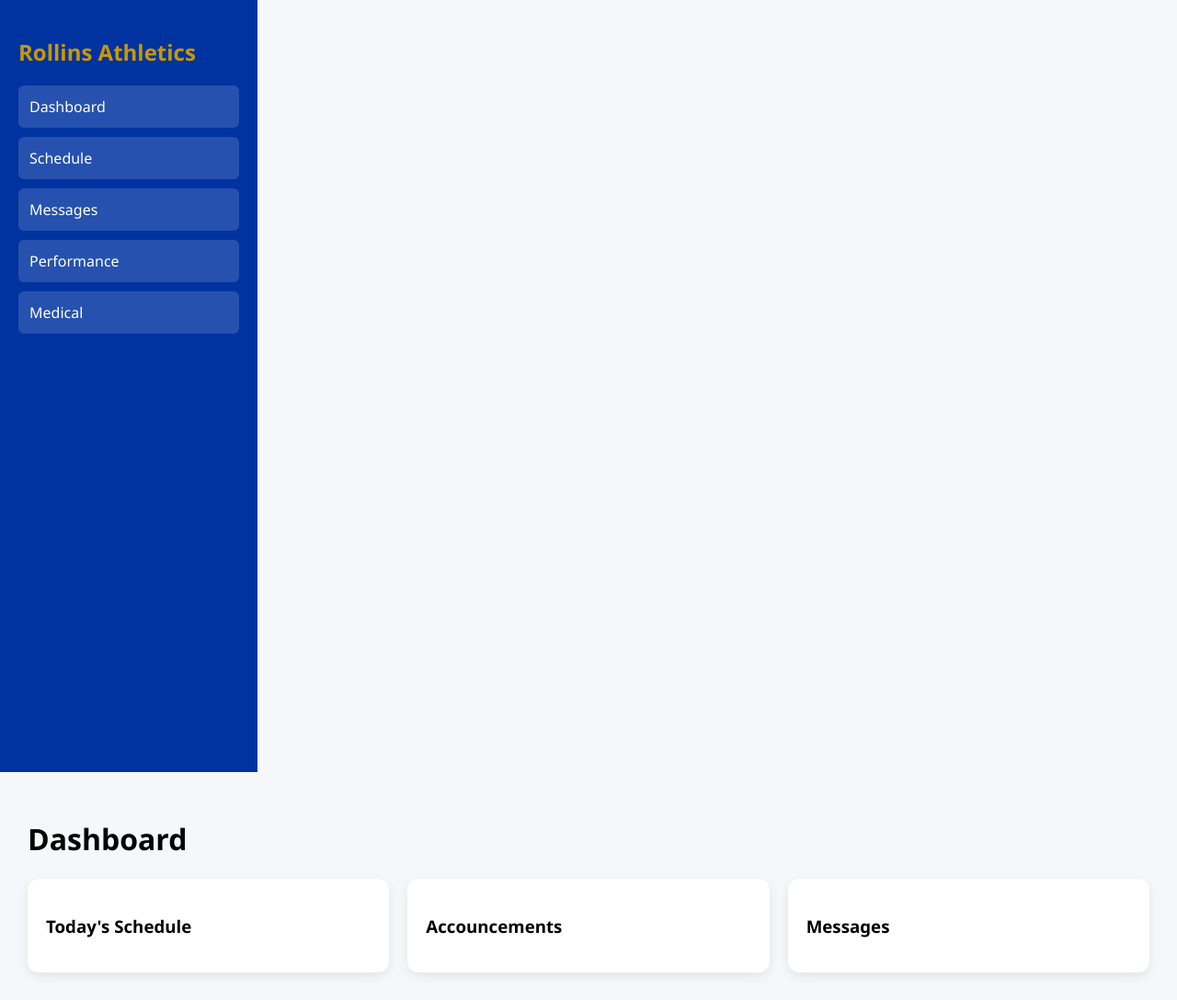
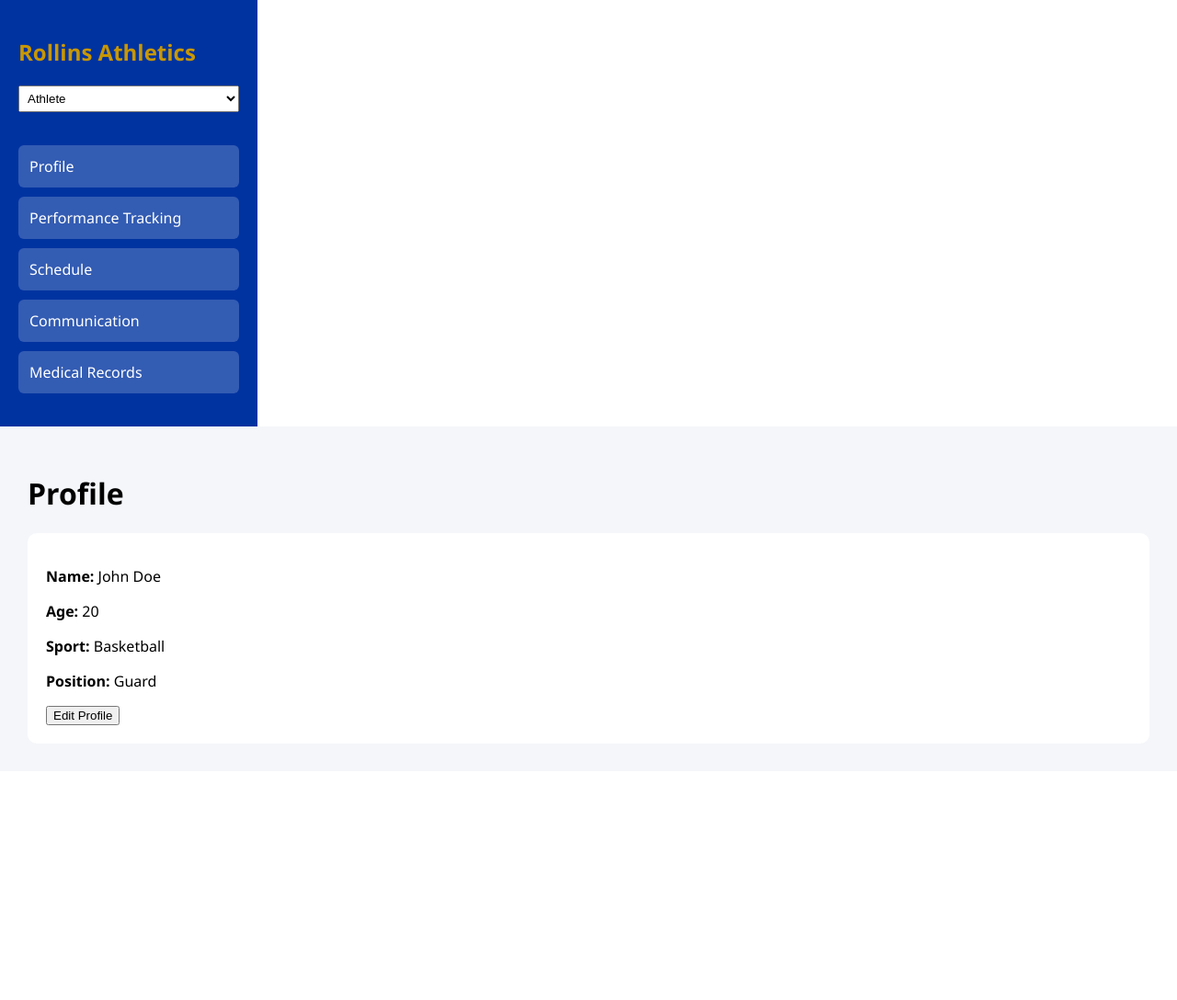
Before and after one commit to caitlynl24/CMS375-Spring2026, a PHP site: page / in a window 1280 px wide. Shown: the whole page at 92% size. After the commit the page ends 789 px from the top, so only its background shows below. Run offline with PHP 8.4, Linux system fonts and the light colour scheme.

Commit message:
Second round of playing with UI

```diff
--- a/UI/assets/css/styles.css
+++ b/UI/assets/css/styles.css
@@ -1,17 +1,17 @@
 body {
     margin: 0;
     font-family: 'Segoe UI', sans-serif;
-    background: #f5f7fb;
 }
 
+/* Layout */
 .app {
     display: flex;
+    height: 100vh;
 }
 
 /* Sidebar */
 .sidebar {
     width: 240px;
-    height: 100vh;
     background: #0033A0;
     color: white;
     padding: 20px;
@@ -19,6 +19,12 @@ body {
 
 .sidebar h2 {
     color: #C99700;
+}
+
+.sidebar select {
+    width: 100%;
+    margin-bottom: 20px;
+    padding: 5px;
 }
 
 .sidebar ul {
@@ -31,47 +37,89 @@ body {
     margin: 10px 0;
     cursor: pointer;
     border-radius: 6px;
-    transition: 0.2s;
 }
 
 .sidebar li,
 .sidebar .active {
-    background: rgba(255, 255, 255, 0.15);
+    background: rgba(255, 255, 255, 0.2);
 }
 
 /* Content */
 .content {
     flex: 1;
     padding: 30px;
+    background: #f4f6f9;
+    overflow-y: auto;
 }
 
 /* Pages */
 .page {
+    display: none;
+}
+
+.page.active {
     display: block;
 }
 
-.hidden {
-    display: none;
+/* Cards */
+.card {
+    background: white;
+    padding: 20px;
+    border-radius: 10px;
+    margin-top: 20px;
 }
 
 /* Grid */
 .grid {
     display: flex;
     gap: 20px;
+}
+
+/* Calendar */
+.calendar {
+    display: grid;
+    grid-template-columns: repeat(7, 1fr);
+    gap: 10px;
     margin-top: 20px;
 }
 
-/* Cards */
-.card {
+.day {
     background: white;
-    padding: 20px;
-    border-radius: 12px;
-    flex: 1;
-    box-shadow: 0 4px 12px rgba(0, 0, 0, 0.08);
+    padding: 15px;
+    border-radius: 8px;
+    text-align: center;
 }
+
+/* Event Colors */
+.practice {color: green;}
+.game {color: red;}
+.lift {color: blue;}
+.rest {color: gray;}
 
 /* Chat */
 .chat-box {
-    height: 400px;
+    height: 300px;
+    background: #eef2f7;
+    padding: 10px;
     overflow-y: auto;
+    margin-bottom: 10px;
 }
+
+.chat-input {
+    display: flex;
+    gap: 10px;
+}
+
+.chat-input input {
+    flex: 1;
+    padding: 10px;
+}
+
+/* Medical */
+.status.recovering {
+    color: orange;
+}
+
+.hidden {
+    display: none;
+}
--- a/UI/assets/js/app.js
+++ b/UI/assets/js/app.js
@@ -1,42 +1,37 @@
 function showPage(pageId) {
-    document.querySelectorAll('.page').forEach(p => p.classList.add('hidden'));
-    document.getElementById(pageId).classList.remove('hidden');
+    document.querySelectorAll('.page').forEach(p => {
+        p.classList.remove('active');
+    });
 
-    document.querySelectorAll('.sidebar li').forEach(li => li.classList.remove('active'));
+    document.getElementById(pageId).classList.add('active');
+
+    document.querySelectorAll('.sidebar li').forEach(li => {
+        li.classList.remove('active');
+    });
+
     event.target.classList.add('active');
 }
 
-//Fake Data
-const schedule = [
-    "Practice - 4:00 PM",
-    "Team Meeting - 6:00 PM"
-];
+// Role Switching (Athlete vs Coach)
+function switchRole(role) {
+    const role = document.getElementById("roleSelect").value;
+    const restriction = document.getElementById("coachRestriction");
 
-const announcements = [
-    "Game rescheduled to Friday",
-    "New workout plan available"
-];
+    if (role === "coach") {
+        restriction.classList.remove("hidden");
+    } else {
+        restriction.classList.add("hidden");
+    }
+}
 
-const messages = [
-    "Coach: Be early today",
-    "Trainer: Recovery session tomorrow"
-];
+//Chat Mock
+const chat = document.getElementById("chat");
 
-// Load Dashboard Data
-schedule.forEach(item => {
-    document.getElementById("schedule-list").innerHTML += `<p>${item}</p>`;
+[
+    "Coach: Practice at 4PM",
+    "Athlete: Got it!",
+].forEach(msg => {
+    const p = document.createElement("p");
+    p.textContent = msg;
+    chat.appendChild(p);
 });
-
-announcements.forEach(item => {
-    document.getElementById("announcements").innerHTML += `<li>${item}</li>`;
-});
-
-messages.forEach(msg => {
-    document.getElementById("messages-preview").innerHTML += `<li>${msg}</li>`;
-});
-
-//Chat mock
-const chat = document.getElementById("chat");
-["Hey team", "Practice at 4", "Don't be late"].forEach(msg => {
-    chat.innerHTML += `<p>${msg}</p>`;
-});
--- a/UI/index.php
+++ b/UI/index.php
@@ -4,66 +4,97 @@
 <!-- Sidebar -->
 <div class="sidebar">
     <h2>Rollins Athletics</h2>
+
+    <!-- Role Toggle (for demo) -->
+    <select id="roleSelect" onchange="switchRole()">
+        <option value="athlete">Athlete</option>
+        <option value="coach">Coach</option>
+    </select>
+
     <ul>
-        <li onclick="showPage('dashboard')" class="active">Dashboard</li>
+        <li onclick="showPage('profile')" class="active">Profile</li>
+        <li onclick="showPage('performance')">Performance Tracking</li>
         <li onclick="showPage('schedule')">Schedule</li>
-        <li onclick="showPage('messages')">Messages</li>
-        <li onclick="showPage('performance')">Performance</li>
-        <li onclick="showPage('medical')">Medical</li>
+        <li onclick="showPage('communication')">Communication</li>
+        <li onclick="showPage('medical')">Medical Records</li>
     </ul>
 </div>
 
-<!-- Main Content -->
+<!-- Content -->
 <div class="content">
 
-    <!-- Dashboard -->
-    <div id="dashboard" class="page">
-        <h1>Dashboard</h1>
+    <!-- Profile -->
+    <div id="profile" class="page active">
+        <h1>Profile</h1>
+
+        <div class="card">
+            <p><strong>Name:</strong> John Doe</p>
+            <p><strong>Age:</strong> 20</p>
+            <p><strong>Sport:</strong> Basketball</p>
+            <p><strong>Position:</strong> Guard</p>
+
+            <button>Edit Profile</button>
+        </div>
+    </div>
+
+    <!-- Performance -->
+    <div id="performance" class="page">
+        <h1>Performance Tracking</h1>
+
         <div class="grid">
             <div class="card">
-            <h3>Today's Schedule</h3>
-            <div id="schedule-list"></div>
+                <h3>Game Statistics</h3>
+                <p>Points: 18</p>
+                <p>Assists: 6</p>
             </div>
+
             <div class="card">
-            <h3>Accouncements</h3>
-            <ul id="announcements"></ul>
-        </div>
-        <div class="card">
-            <h3>Messages</h3>
-            <ul id="messages-preview"></ul>
+                <h3>Training Metrics</h3>
+                <p>Speed: High</p>
+                <p>Endurance: Medium</p>
             </div>
         </div>
     </div>
 
     <!-- Schedule -->
-<div id="schedule" class="page hidden">
-    <h1>Weekly Schedule</h1>
-    <div class="card" id="calendar"></div>
+    <div id="schedule" class="page">
+        <h1>Schedule</h1>
+
+        <div class="calendar">
+            <div class="day">Mon<br><span class="practice">Practice</span></div>
+            <div class="day">Tue<br><span class="lift">Lift</span></div>
+            <div class="day">Wed<br><span class="practice">Practice</span></div>
+            <div class="day">Thu<br><span class="rest">Rest</span></div>
+            <div class="day">Fri<br><span class="game">Game</span></div>
+            <div class="day">Sat</div>
+            <div class="day">Sun</div>
+        </div>
     </div>
 
-<!-- Messages -->
-<div id="messages" class="page hidden">
-    <h1>Messages</h1>
-    <div class="card chat-box" id="chat"></div>
-</div>
+    <!-- Communication -->
+    <div id="communication" class="page">
+        <h1>Communication</h1>
 
-<!-- Performance -->
-<div id="performance" class="page hidden">
-    <h1>Performance</h1>
-    <div class="grid">
-        <div class="card">Stats: Points, Assists, Rebounds</div>
-        <div class="card">Training Metrics</div>
-        <div class="card">Performance History</div>
+        <div class="chat-box" id="chat"></div>
+
+        <div class="chat-input">
+            <input type="text" placeholder="Type a message..." />
+            <button>Send</button>
         </div>
     </div>
 
     <!-- Medical -->
-<div id="medical" class="page hidden">
+    <div id="medical" class="page">
         <h1>Medical Records</h1>
-    <div class="grid">
-        <div class="card">Injury Reports</div>
-        <div class="card">Clearance Status</div>
-        <div class="card">Recovery Tracking</div>
+
+        <div class="card">
+            <p><strong>Injury:</strong> Ankle Sprain</p>
+            <p class="status recovering">Status: Recovering</p>
+
+            <div id="coachRestriction" class="hidden">
+                <p>Access Restricted: Request permission from athlete.</p>
+                <button>Request Access</button>
+            </div>
         </div>
     </div>
 
```
Lines whose indentation alone changed are shown as unchanged.
